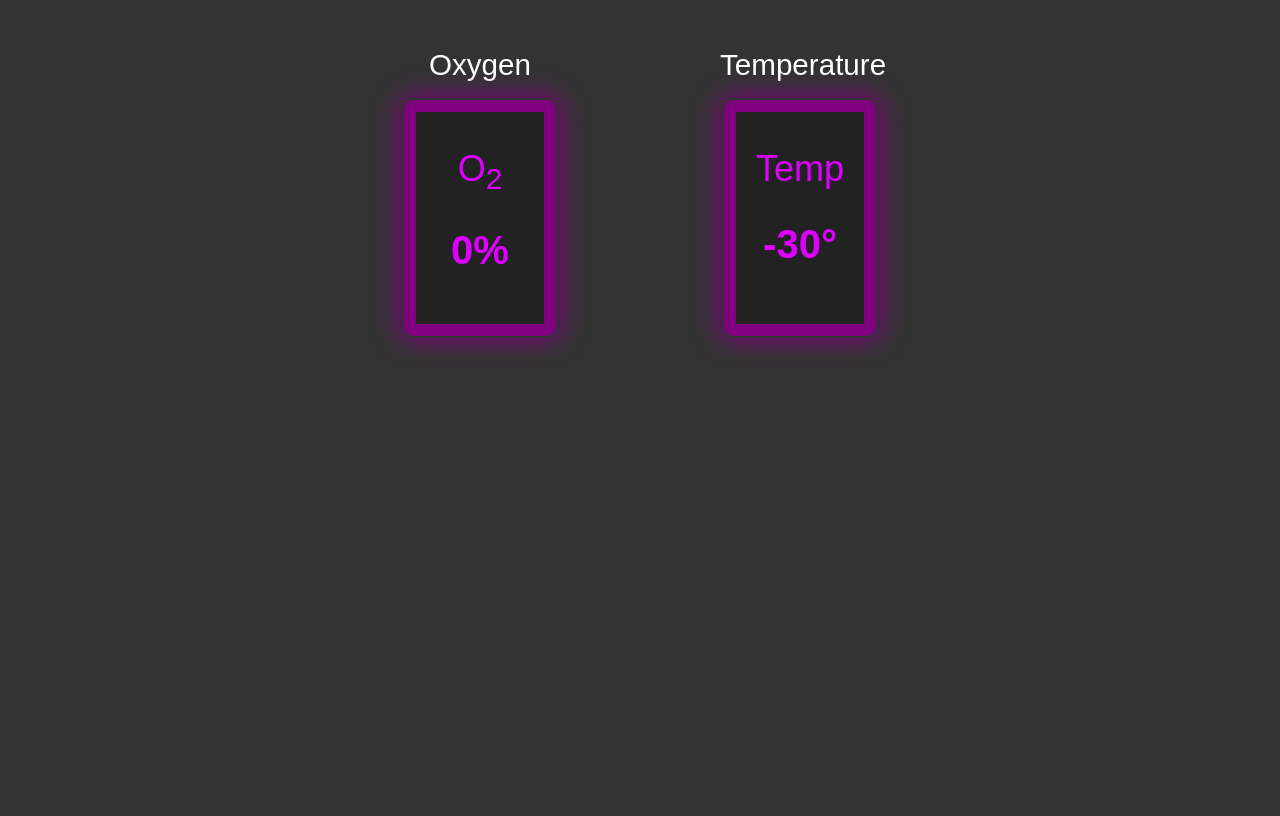
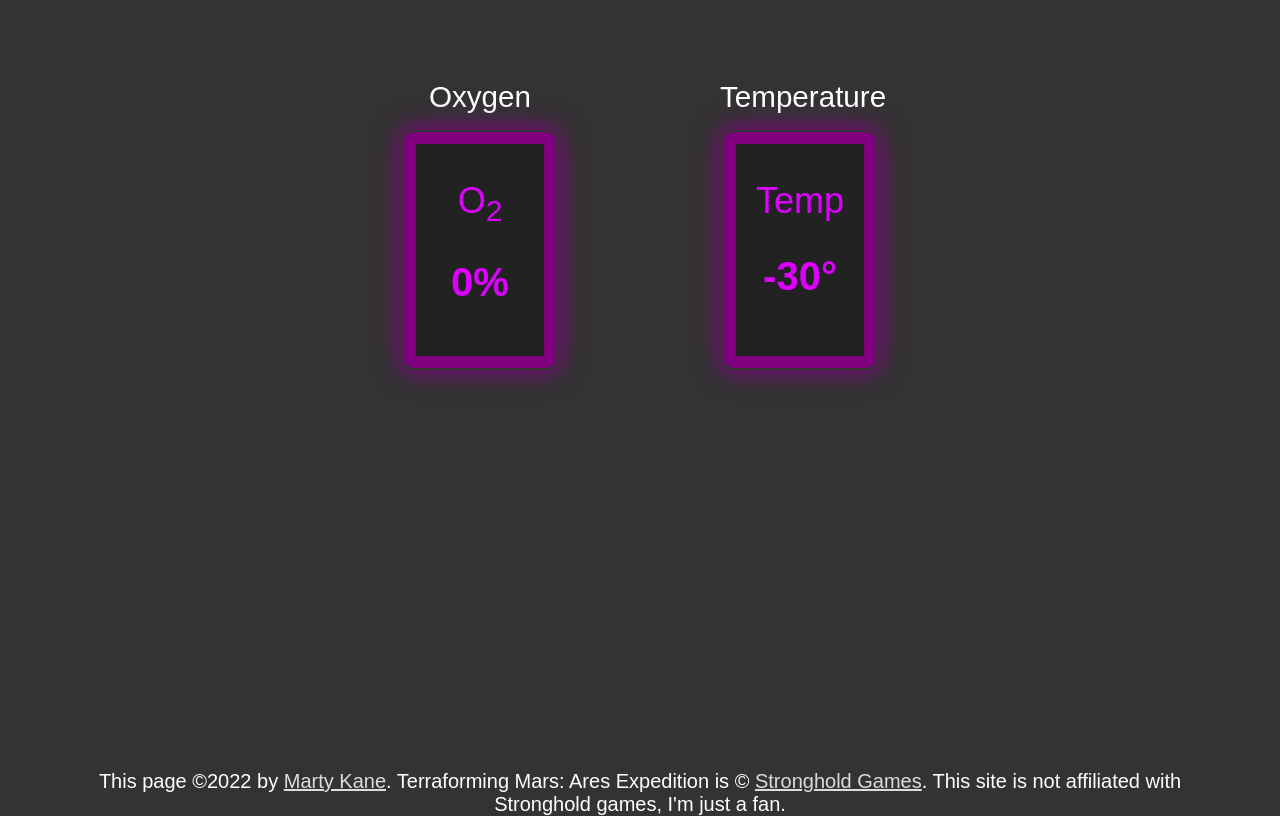
Before and after one commit to mekane/tm-ares-cards, a plain HTML site: page index.html in a window 1280 px wide. Drawn offline with Linux system fonts and the light colour scheme.

Commit message:
Adjust printable cards with colors and backgrounds, add footer

```diff
--- a/index.html
+++ b/index.html
@@ -1,12 +1,21 @@
 <!doctype html>
 <html lang="en">
 <head>
+    <meta charset="utf-8">
     <title>Terraforming Mars: Ares Expedition Cards</title>
     <link rel="stylesheet" href="./main.css">
     <link rel="stylesheet" href="./card.css">
     <style>
+        html {
+            height: 100%;
+        }
+
         body {
             background: #333;
+            display: grid;
+            grid-template-rows: auto 30px;
+            height: 100%;
+            padding: 80px 60px 0;
         }
 
         .app {
@@ -78,6 +87,18 @@
         .hidden {
             display: none;
         }
+
+        footer {
+            color: white;
+            font-size: 20px;
+            text-align: center;
+        }
+
+        footer > a,
+        footer > a:link,
+        footer > a:visited {
+            color: #ddd;
+        }
     </style>
 </head>
 <body>
@@ -99,6 +120,12 @@
         <div id="reducetemp" class="hidden"></div>
     </div>
 </div>
+
+<footer>
+    This page &copy;2022 by <a href="https://github.com/mekane/tm-ares-cards">Marty Kane</a>. Terraforming Mars: Ares
+    Expedition is &copy; <a href="https://strongholdgames.com/">Stronghold Games</a>. This site is not affiliated with
+    Stronghold games, I'm just a fan.
+</footer>
 </body>
 <script>
     let o2Level = 0;
--- a/main.css
+++ b/main.css
@@ -1,6 +1,6 @@
 body {
     box-sizing: border-box;
     font-family: arial, sans-serif;
-    margin: 0.5in;
+    margin: 0;
     padding: 0;
 }
```
Also changed, not shown: page3.html (+1 -1 lines), print.css (+7 -0 lines).
